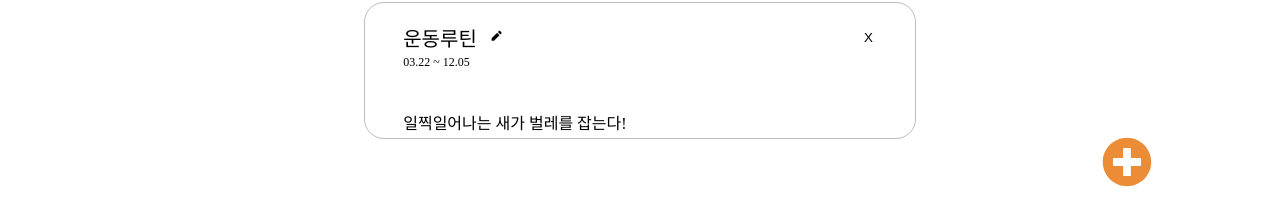
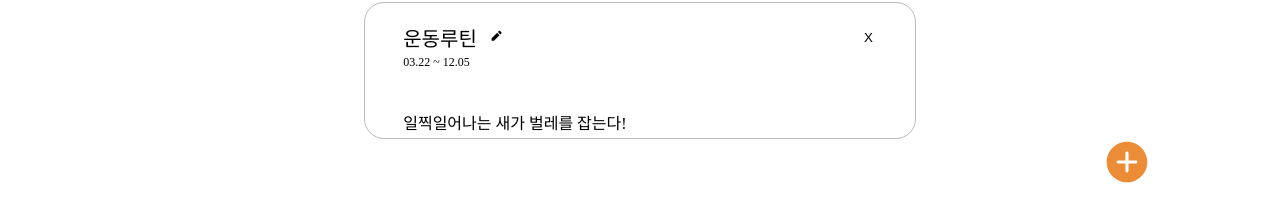
Before and after one commit to Do-Farming/DoFarming_WEB, a React (Vite) app: page /Home in a window 1280 px wide. Shown: the part 573-797 px from the top of the page. Built offline with nearby package versions, Linux system fonts and the light colour scheme.

Commit message:
STYLE:Btn Icon Changed

```diff
--- a/src/Pages/Home/HomeComponents/HomeSection1.jsx
+++ b/src/Pages/Home/HomeComponents/HomeSection1.jsx
@@ -1,5 +1,5 @@
 import "../../../Style/Home/Home.css";
-import { AiFillPlusCircle } from "react-icons/ai";
+import { IoIosAddCircle } from "react-icons/io";
 import { Link } from "react-router-dom";
 
 const HomeSection1 = () => {
@@ -12,7 +12,7 @@ const HomeSection1 = () => {
       </div>
       <div>
         <Link to="/HomeAddPackage">
-          <AiFillPlusCircle className="ToHomeAddPackage" />
+          <IoIosAddCircle className="ToHomeAddPackage" />
         </Link>
       </div>
     </>
--- a/src/Pages/Home/HomeComponents/HomeSection2.jsx
+++ b/src/Pages/Home/HomeComponents/HomeSection2.jsx
@@ -2,7 +2,7 @@ import React, { useState } from "react";
 import { useNavigate } from 'react-router-dom';
 import { RiPencilFill } from 'react-icons/ri';
 import "../../../Style/Home/HomeSection2.css";
-import { FaPlusCircle } from "react-icons/fa";
+import { IoIosAddCircle } from "react-icons/io";
 import { Link } from "react-router-dom";
 import PackageDeleteModal from '../PackageDeleteModal';
 import HomeSection1 from './HomeSection1';
@@ -66,7 +66,7 @@ const PackagePrint2 = () => {
       )}
       <div>
         <Link to="/HomeAddPackage">
-          <FaPlusCircle className="ToHomeAddPackage" />
+          <IoIosAddCircle className="ToHomeAddPackage" />
         </Link>
       </div>
       {showModal && (
```
